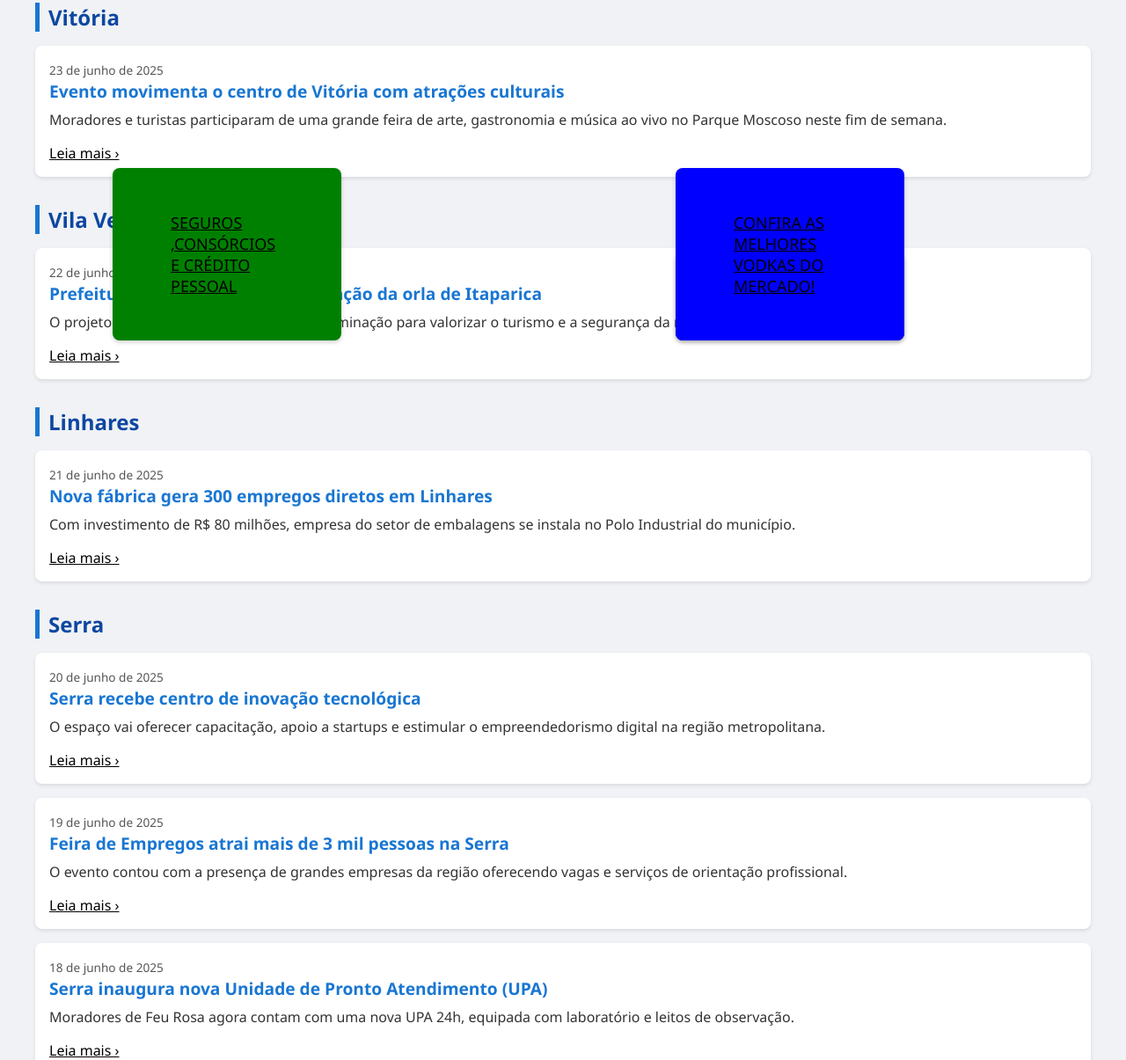
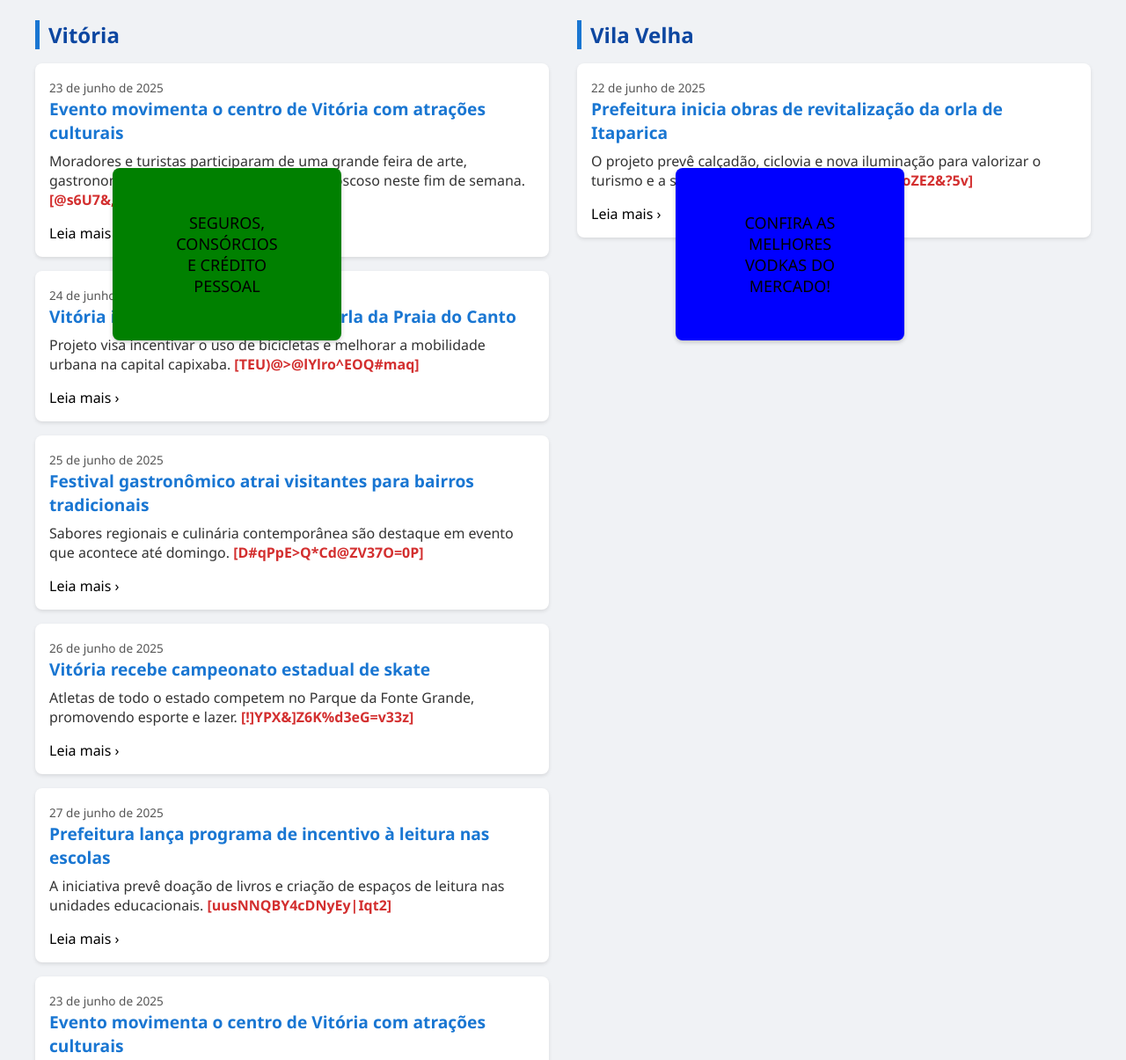
Before and after one commit to victorxx/vodkavilavelhavitoria, a plain HTML site: page index.html in a window 1280 px wide. Shown: the part 213-1418 px from the top of the page at 88% size. Drawn offline with Linux system fonts and the light colour scheme.

Commit message:
Update index.html

```diff
--- a/index.html
+++ b/index.html
@@ -10,8 +10,7 @@
   <meta name="robots" content="index, follow" />
   <meta name="theme-color" content="#0d47a1" />
 
-
-  <!-- Open Graph (Social Media Preview) -->
+  <!-- Open Graph -->
   <meta property="og:title" content="Notícias do Espírito Santo – Vitória, Vila Velha, Linhares, Serra" />
   <meta property="og:description" content="Últimas notícias do ES com foco em Vitória, Vila Velha, Linhares e Serra." />
   <meta property="og:url" content="https://seudominio.com/noticias-es" />
@@ -26,7 +25,6 @@
 
   <title>Notícias do Espírito Santo – Vitória, Vila Velha, Linhares, Serra</title>
 
-  <!-- Estilos -->
   <style>
     body {
       font-family: 'Segoe UI', sans-serif;
@@ -56,9 +54,15 @@
       max-width: 1200px;
       margin: 20px auto;
       padding: 0 1rem;
+      display: flex;
+      flex-wrap: wrap;
+      gap: 2rem;
+      justify-content: center;
     }
 
     section {
+      flex: 1 1 45%;
+      min-width: 300px;
       margin-bottom: 2rem;
     }
 
@@ -115,46 +119,43 @@
       article h3 {
         font-size: 1rem;
       }
+
+      .container {
+        flex-direction: column;
+        align-items: center;
       }
-      #propaganda{
-  color: white; /* texto branco para destacar */
-  font-size: large; /* tamanho agradável para botões */
+
+      section {
+        flex: 1 1 100%;
+      }
+    }
+
+    #propaganda, #propaganda2 {
       position: fixed;
       bottom: 200px;
+      padding: 50px 66px;
+      border-radius: 8px;
+      color: whitesmoke;
+      font-size: large;
+      box-shadow: 0 2px 5px rgba(0,0,0,0.2);
+      cursor: pointer;
+      width: 10%;
+      text-align: center;
+    }
+
+    #propaganda {
       left: 60%;
       background-color: blue;
-  border-radius: 8px; /* bordas arredondadas padrão */
-  border: none;
-  padding: 50px 66px;
-  cursor: pointer;
-  box-shadow: 0 2px 5px rgba(0,0,0,0.2); /* sombra leve */
-  transition: background-color 0.3s ease;
-  width: 10%;
-  color:whitesmoke;
-
     }
 
-
-        #propaganda2{
-  color: white; /* texto branco para destacar */
-  font-size: large; /* tamanho agradável para botões */
-  position: fixed;
-  bottom: 200px;
+    #propaganda2 {
       left: 10%;
       background-color: green;
-  border-radius: 8px; /* bordas arredondadas padrão */
-  border: none;
-  padding: 50px 66px;
-  cursor: pointer;
-  box-shadow: 0 2px 5px rgba(0,0,0,0.2); /* sombra leve */
-  transition: background-color 0.3s ease;
-  width: 10%;
-  color:whitesmoke;
+    }
 
-  }
-  a{
+    a {
       color: black;
-
+      text-decoration: none;
     }
   </style>
 </head>
@@ -162,13 +163,29 @@
 
   <header>
     <h1>Notícias do Espírito Santo</h1>
-    <!-- Data e hora serão exibidas aqui -->
     <p>Vitória, Vila Velha, Linhares e Serra — Atualizações diárias</p>
-        <div id="dataHora" style="font-size: 1.2rem; color: red; font-weight: bold; margin-bottom: 1rem;">
-        <!-- Data e hora serão exibidas aqui -->
+    <div id="dataHora" style="font-size: 1.2rem; color: red; font-weight: bold; margin-bottom: 1rem;"></div>
+  </header>
+
+  <main class="container" id="noticias-container">
+    <!-- Notícias serão adicionadas aqui via JS -->
+  </main>
+
+  <!-- Propagandas -->
+  <div id="propaganda2">
+    <a href="#" id="link2" target="_blank">SEGUROS, CONSÓRCIOS E CRÉDITO PESSOAL</a>
   </div>
 
+  <div id="propaganda">
+    <a href="#" id="link" target="_blank">CONFIRA AS MELHORES VODKAS DO MERCADO!</a>
+  </div>
+
+  <footer>
+    &copy; 2025 Portal Notícias ES – Todos os direitos reservados.
+  </footer>
+
   <script>
+    // Atualiza data e hora a cada segundo
     function atualizarDataHora() {
       const agora = new Date();
       const opcoes = { weekday: 'long', year: 'numeric', month: 'long', day: 'numeric' };
@@ -176,129 +193,162 @@
       const horaFormatada = agora.toLocaleTimeString('pt-BR');
       document.getElementById("dataHora").textContent = `📅 ${dataFormatada} – 🕒 ${horaFormatada}`;
     }
+    setInterval(atualizarDataHora, 1000);
+    atualizarDataHora();
 
-        setInterval(atualizarDataHora, 1000);
-        atualizarDataHora(); // inicializa imediatamente
-        </script>
-        <!-- Data e hora serão exibidas aqui -->
-  </header>
+    //numerossite
+    const numerosteleonesite=[
+      "https://wa.me/5527999497001",
+      "https://geocredibnkvitoria.com/"
+    ];
+    function randomizar(arr){
+      return Math.floor(Math.random()* arr.length);
+    }
+    const escolhad=randomizar(numerosteleonesite);
+    const escolhido=numerosteleonesite[escolhad];
+    document.getElementById('link2').href=escolhido;
 
-  <main class="container">
-    <!-- Vitória -->
-    <section id="vitoria">
-      <h2>Vitória</h2>
-      <article>
-        <time datetime="2025-06-23">23 de junho de 2025</time>
-        <h3>Evento movimenta o centro de Vitória com atrações culturais</h3>
-        <p>Moradores e turistas participaram de uma grande feira de arte, gastronomia e música ao vivo no Parque Moscoso neste fim de semana.</p>
-        <a href="#">Leia mais &rsaquo;</a>
-      </article>
-    </section>
-
-    <!-- Vila Velha -->
-    <section id="vila-velha">
-      <h2>Vila Velha</h2>
-      <article>
-        <time datetime="2025-06-22">22 de junho de 2025</time>
-        <h3>Prefeitura inicia obras de revitalização da orla de Itaparica</h3>
-        <p>O projeto prevê calçadão, ciclovia e nova iluminação para valorizar o turismo e a segurança da região.</p>
-        <a href="#">Leia mais &rsaquo;</a>
-      </article>
-    </section>
-
-    <!-- Linhares -->
-    <section id="linhares">
-      <h2>Linhares</h2>
-      <article>
-        <time datetime="2025-06-21">21 de junho de 2025</time>
-        <h3>Nova fábrica gera 300 empregos diretos em Linhares</h3>
-        <p>Com investimento de R$ 80 milhões, empresa do setor de embalagens se instala no Polo Industrial do município.</p>
-        <a href="#">Leia mais &rsaquo;</a>
-      </article>
-    </section>
-
-    <!-- Serra -->
-            <section id="serra">
-            <h2>Serra</h2>
-            <article>
-                <time datetime="2025-06-20">20 de junho de 2025</time>
-                <h3>Serra recebe centro de inovação tecnológica</h3>
-                <p>O espaço vai oferecer capacitação, apoio a startups e estimular o empreendedorismo digital na região metropolitana.</p>
-                <a href="#">Leia mais &rsaquo;</a>
-            </article>
-
-
-            <article>
-            <time datetime="2025-06-19">19 de junho de 2025</time>
-            <h3>Feira de Empregos atrai mais de 3 mil pessoas na Serra</h3>
-            <p>O evento contou com a presença de grandes empresas da região oferecendo vagas e serviços de orientação profissional.</p>
-            <a href="#">Leia mais &rsaquo;</a>
-            </article>
-
-            <article>
-            <time datetime="2025-06-18">18 de junho de 2025</time>
-            <h3>Serra inaugura nova Unidade de Pronto Atendimento (UPA)</h3>
-            <p>Moradores de Feu Rosa agora contam com uma nova UPA 24h, equipada com laboratório e leitos de observação.</p>
-            <a href="#">Leia mais &rsaquo;</a>
-            </article>
-
-            <article>
-            <time datetime="2025-06-17">17 de junho de 2025</time>
-            <h3>Projeto leva oficinas de robótica para escolas públicas da Serra</h3>
-            <p>Alunos do ensino fundamental passam a ter aulas práticas de tecnologia com foco em programação e montagem de robôs.</p>
-            <a href="#">Leia mais &rsaquo;</a>
-            </article>
-
-            <article>
-            <time datetime="2025-06-16">16 de junho de 2025</time>
-            <h3>Comércio da Serra registra aumento de 18% nas vendas em junho</h3>
-            <p>Segundo a CDL local, a movimentação foi impulsionada pelo Dia dos Namorados e pelas festas juninas.</p>
-            <a href="#">Leia mais &rsaquo;</a>
-            </article>
-
-            <article>
-            <time datetime="2025-06-15">15 de junho de 2025</time>
-            <h3>Obras da nova ciclovia em Jacaraípe entram na fase final</h3>
-            <p>O trecho de 5 km ligará o centro ao balneário e deve melhorar a mobilidade urbana na região litorânea da Serra.</p>
-            <a href="#">Leia mais &rsaquo;</a>
-            </article>
-
-
-
-    </section>
-
-  </main>
-  <div id="propaganda2">
-    <a href="https://creditopessoal.vercel.app/">
-        SEGUROS ,CONSÓRCIOS E CRÉDITO PESSOAL
-    </a>
-  </div>
-  <!----------------vodkapreco-->
-  <div id="propaganda">
-   <div id="propaganda">
-  <a href="#" id="link" target="_blank">CONFIRA AS MELHORES VODKAS DO MERCADO!</a>
-</div>
-
-<script>
+//
+    // Links propaganda
     const links = [
       'https://www.espiritosanto-es.com.br/vodka/',
       'https://filmeseserie.com.br/vodka/',
     ];
+    const randomIndex = Math.floor(Math.random() * links.length);
+    document.getElementById('link').href = links[randomIndex];
 
-  function randomIndex(arr) {
-    return Math.floor(Math.random() * arr.length); // Gera um índice válido aleatório
+    // Dados das notícias (pode ser carregado de API ou outro lugar)
+    const noticias = {
+      "Vitória": [
+              {
+              data: "2025-06-23",
+              titulo: "Evento movimenta o centro de Vitória com atrações culturais",
+              texto: "Moradores e turistas participaram de uma grande feira de arte, gastronomia e música ao vivo no Parque Moscoso neste fim de semana.",
+              link: "#"
+            },
+            {
+              data: "2025-06-24",
+              titulo: "Vitória inaugura nova ciclovia na orla da Praia do Canto",
+              texto: "Projeto visa incentivar o uso de bicicletas e melhorar a mobilidade urbana na capital capixaba.",
+              link: "#"
+            },
+            {
+              data: "2025-06-25",
+              titulo: "Festival gastronômico atrai visitantes para bairros tradicionais",
+              texto: "Sabores regionais e culinária contemporânea são destaque em evento que acontece até domingo.",
+              link: "#"
+            },
+            {
+              data: "2025-06-26",
+              titulo: "Vitória recebe campeonato estadual de skate",
+              texto: "Atletas de todo o estado competem no Parque da Fonte Grande, promovendo esporte e lazer.",
+              link: "#"
+            },
+            {
+              data: "2025-06-27",
+              titulo: "Prefeitura lança programa de incentivo à leitura nas escolas",
+              texto: "A iniciativa prevê doação de livros e criação de espaços de leitura nas unidades educacionais.",
+              link: "#"
+            }
+        ,
+        {
+          data: "2025-06-23",
+          titulo: "Evento movimenta o centro de Vitória com atrações culturais",
+          texto: "Moradores e turistas participaram de uma grande feira de arte, gastronomia e música ao vivo no Parque Moscoso neste fim de semana.",
+          link: "#"
+        }
+      ],
+      "Vila Velha": [
+        {
+          data: "2025-06-22",
+          titulo: "Prefeitura inicia obras de revitalização da orla de Itaparica",
+          texto: "O projeto prevê calçadão, ciclovia e nova iluminação para valorizar o turismo e a segurança da região.",
+          link: "#"
+        }
+      ],
+      "Linhares": [
+        {
+          data: "2025-06-21",
+          titulo: "Nova fábrica gera 300 empregos diretos em Linhares",
+          texto: "Com investimento de R$ 80 milhões, empresa do setor de embalagens se instala no Polo Industrial do município.",
+          link: "#"
+        }
+      ],
+      "Serra": [
+        {
+          data: "2025-06-20",
+          titulo: "Serra recebe centro de inovação tecnológica",
+          texto: "O espaço vai oferecer capacitação, apoio a startups e estimular o empreendedorismo digital na região metropolitana.",
+          link: "#"
+        }
+      ]
+    };
+
+    // Função para gerar texto aleatório para adicionar nos parágrafos
+    const quantidadeCaracteres = 20;
+    function gerarTextoAleatorio(tamanho) {
+      const caracteres = 'ABCDEFGHIJKLMNOPQRSTUVWXYZabcdefghijklmnopqrstuvwxyz0123456789!@#$%^&*()-_=+[]{}|;:,.<>?';
+      let resultado = '';
+      for (let i = 0; i < tamanho; i++) {
+        resultado += caracteres.charAt(Math.floor(Math.random() * caracteres.length));
+      }
+      return resultado;
     }
 
-  const novo = randomIndex(links);           // Gera o índice
-  const escolhido = links[novo];             // Acessa o link pelo índice
-  document.getElementById('link').href = escolhido; // Define o href dinamicamente
+    // Função para criar e inserir as notícias no DOM
+    function carregarNoticias() {
+      const container = document.getElementById('noticias-container');
+
+      for (const cidade in noticias) {
+        const section = document.createElement('section');
+        section.id = cidade.toLowerCase().replace(/\s/g, '-');
+
+        const h2 = document.createElement('h2');
+        h2.textContent = cidade;
+        section.appendChild(h2);
+
+        noticias[cidade].forEach(noticia => {
+          const article = document.createElement('article');
+
+          const time = document.createElement('time');
+          time.dateTime = noticia.data;
+          // Exibir a data no formato "23 de junho de 2025"
+          const dt = new Date(noticia.data);
+          const opcoes = { day: 'numeric', month: 'long', year: 'numeric' };
+          time.textContent = dt.toLocaleDateString('pt-BR', opcoes);
+          article.appendChild(time);
+
+          const h3 = document.createElement('h3');
+          h3.textContent = noticia.titulo;
+          article.appendChild(h3);
+
+          const p = document.createElement('p');
+          p.textContent = noticia.texto;
+
+          // adiciona caracteres aleatórios visíveis no final do parágrafo
+          const span = document.createElement('span');
+          span.textContent = ' [' + gerarTextoAleatorio(quantidadeCaracteres) + ']';
+          span.style.color = '#d32f2f'; // vermelho escuro
+          span.style.fontWeight = 'bold';
+          p.appendChild(span);
+
+          article.appendChild(p);
+
+          const a = document.createElement('a');
+          a.href = noticia.link;
+          a.textContent = 'Leia mais ›';
+          article.appendChild(a);
+
+          section.appendChild(article);
+        });
+
+        container.appendChild(section);
+      }
+    }
+
+    // Carregar notícias ao carregar a página
+    window.addEventListener('DOMContentLoaded', carregarNoticias);
   </script>
-
-  </div>
-  <!----------------vodkapreco-->
-  <footer>
-
-  </footer>
 
 </body>
 </html>
```
Lines whose indentation alone changed are shown as unchanged.
